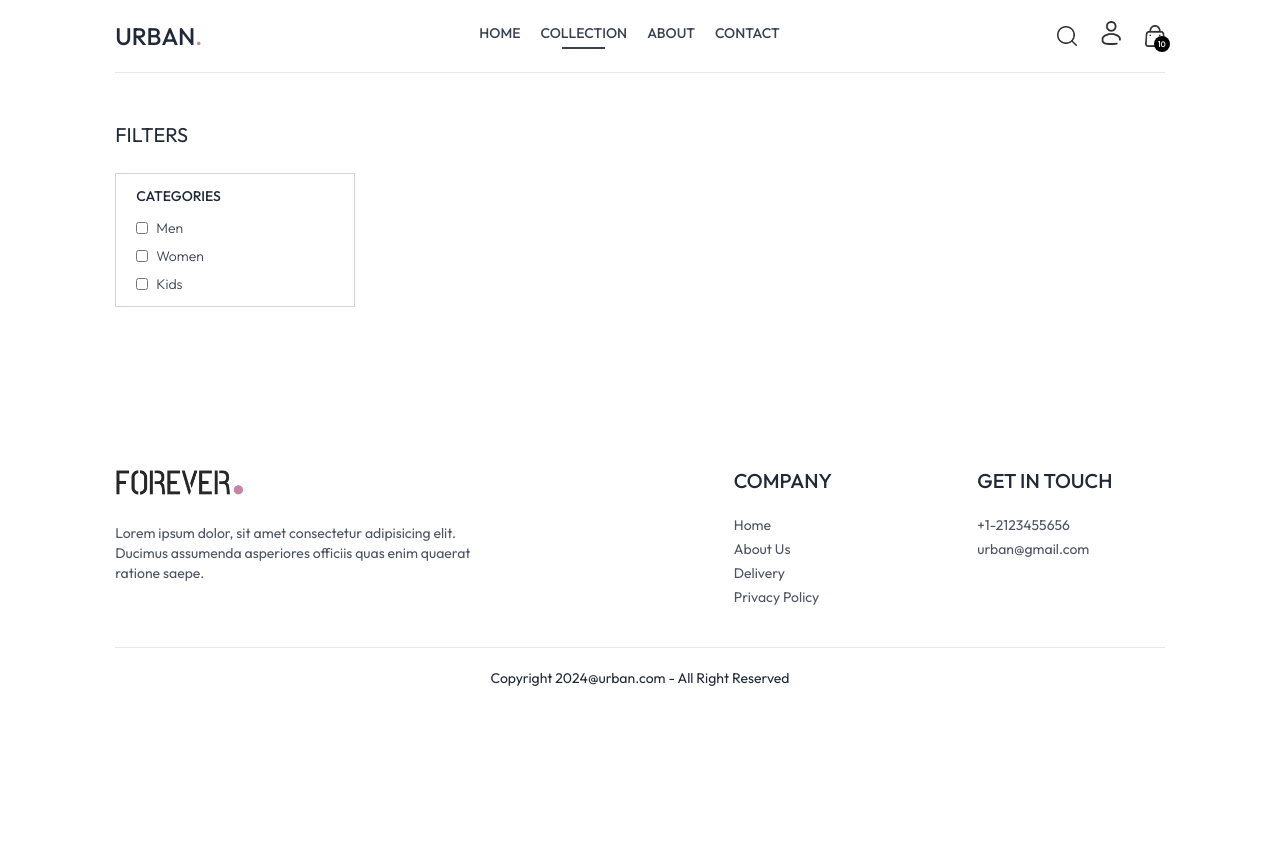
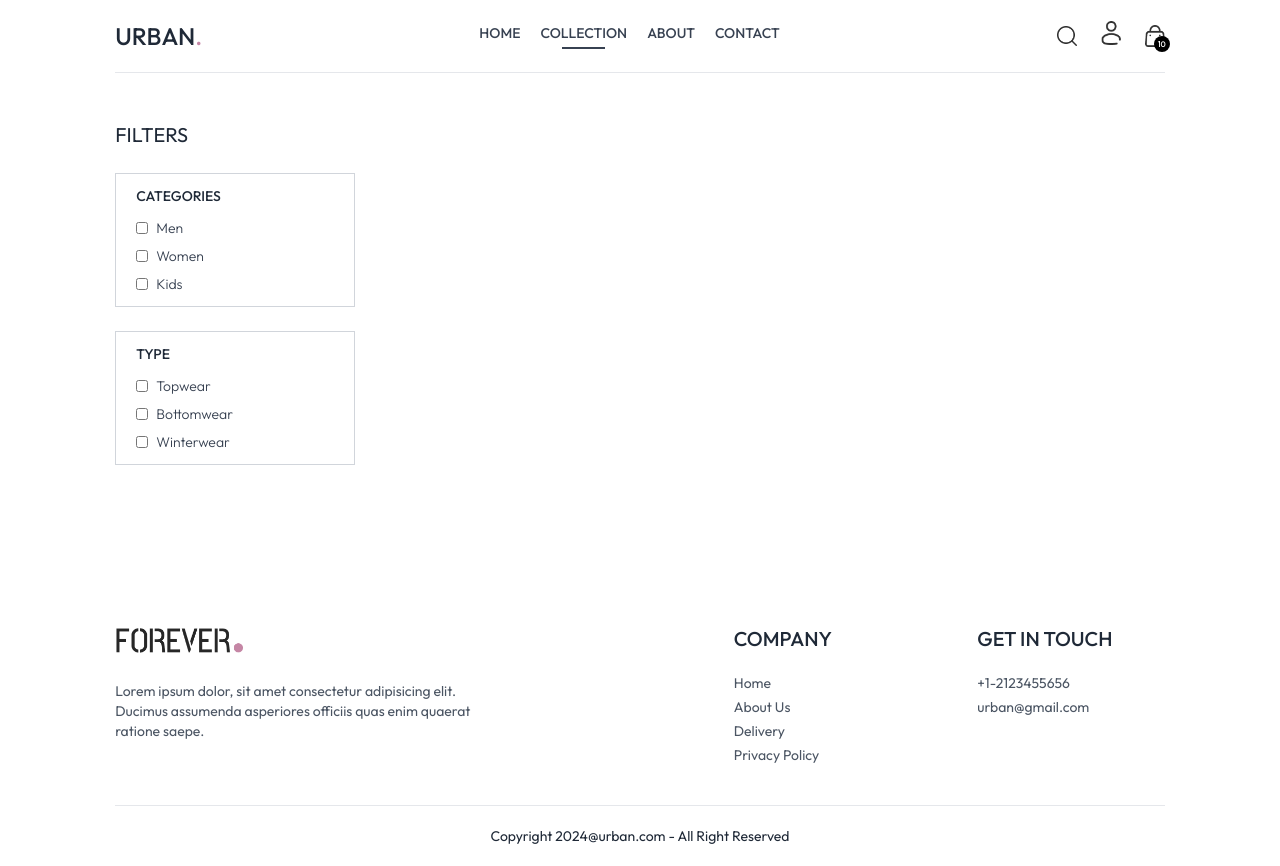
Before and after one commit to ashrafultusar/urban-frontend, a React (Vite) app in the folder urban-frontend/: page /collection in a window 1280 px wide. Before the commit the page ends 800 px from the top, so only its background shows below. Built offline with nearby package versions, Linux system fonts and the light colour scheme.

Commit message:
added subcategory design

```diff
--- a/urban-frontend/src/pages/Collection.jsx
+++ b/urban-frontend/src/pages/Collection.jsx
@@ -35,6 +35,28 @@ const Collection = () => {
             </p>
           </div>
         </div>
+        {/* subcategory filter */}
+        <div
+          className={`border border-gray-300 pl-5 py-3 mt-6 ${
+            showFilter ? "" : "hidden"
+          } sm:block`}
+        >
+          <p className="mb-3 text-sm font-medium">TYPE</p>
+          <div className="flex flex-col gap-2 text-sm font-light text-gray-700">
+            <p className="flex gap-2">
+              <input type="checkbox" className="w-3" value={"Topwear"} />
+              Topwear
+            </p>
+            <p className="flex gap-2">
+              <input type="checkbox" className="w-3" value={"Bottomwear"} />
+              Bottomwear
+            </p>
+            <p className="flex gap-2">
+              <input type="checkbox" className="w-3" value={"Winterwear"} />
+              Winterwear
+            </p>
+          </div>
+        </div>
       </div>
     </div>
   );
```
